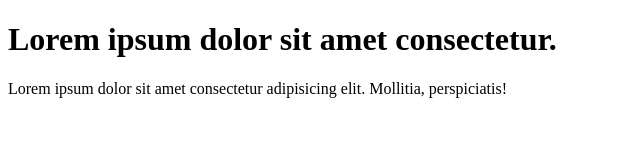
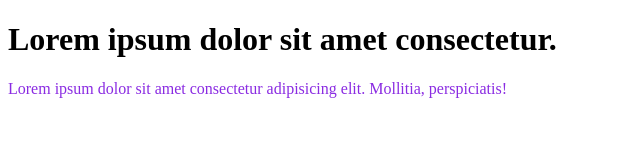
Before and after one commit to alaminhossain12/my-first-rep, a plain HTML site: page index.html in a window 1280 px wide. Shown: the whole page, without its empty margins (0-640 px from the left). Drawn offline with Linux system fonts and the light colour scheme.

Commit message:
styles added

```diff
--- /dev/null
+++ b/css/style.css
@@ -0,0 +1,3 @@
+p {
+  color: blueviolet;
+}
--- a/index.html
+++ b/index.html
@@ -5,6 +5,8 @@
   <meta http-equiv="X-UA-Compatible" content="IE=edge">
   <meta name="viewport" content="width=device-width, initial-scale=1.0">
   <title>My First Repo</title>
+  <!-- css link -->
+  <link rel="stylesheet" href="./css/style.css">
 </head>
 <body>
   <h1>Lorem ipsum dolor sit amet consectetur.</h1>
```
